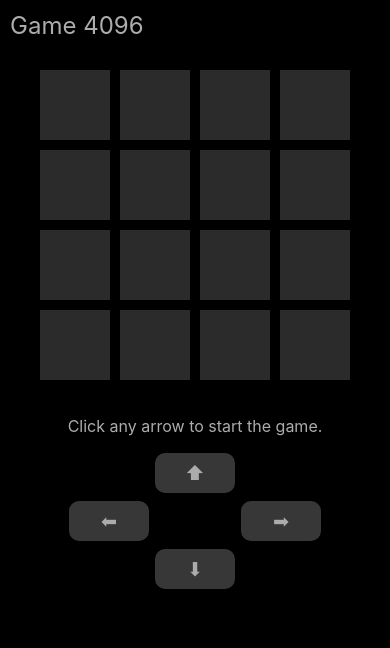
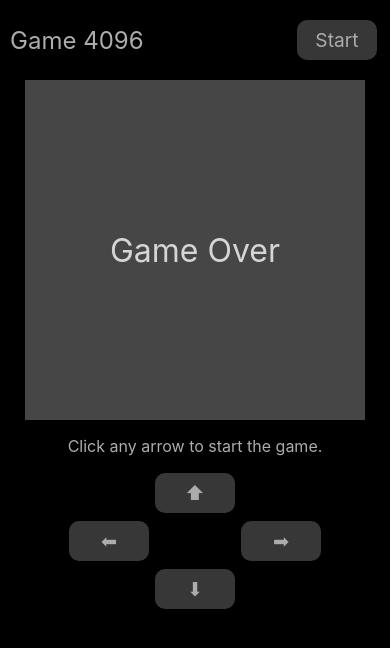
Before and after one commit to ChenWarren/game4096, a Next.js app: page / in a window 390 px wide. Shown: the top 648 px of the page. Built offline with nearby package versions, Linux system fonts and the light colour scheme.

Commit message:
update colors

```diff
--- a/game/Game4096/index.tsx
+++ b/game/Game4096/index.tsx
@@ -15,7 +15,7 @@ const initMatrix: number[][] = [
 const Game4096: NextPage = () => {
 
   const [gameMatrix, setGameMatrix] = useState(initMatrix)
-  const [gameOver, setGameOver] = useState(false)
+  const [gameOver, setGameOver] = useState(true)
   const [notice, setNotice] = useState(true)
 
   useEffect(()=> {
--- a/styles/globals.css
+++ b/styles/globals.css
@@ -28,6 +28,7 @@ a {
 
 .navbar {
     width: 450px;
+    height: 80px;
     display: flex;
     justify-content: space-between;
     align-items: center;
@@ -42,7 +43,11 @@ a {
 }
 
 .game-board {
-    padding: 15px 0;
+    width: 450px;
+    height: 440px;
+    display: flex;
+    flex-direction: column;
+    justify-content: center;
 }
 
 .row {
@@ -72,11 +77,11 @@ a {
 }
 
 .bg-2 {
-  background-color: rgb(73, 67, 67);
+  background-color: rgb(124, 107, 61);
 }
 
 .bg-4 {
-  background-color: rgb(97, 83, 66);
+  background-color: rgb(128, 81, 23);
 }
 .bg-8 {
   background-color: rgb(59, 111, 112);
@@ -97,7 +102,7 @@ a {
   background-color: rgb(61, 158, 148);
 }
 .bg-512 {
-  background-color: rgb(158, 147, 61);
+  background-color: rgb(158, 100, 61);
 }
 .bg-1024 {
   background-color: rgb(145, 43, 104);
@@ -136,8 +141,8 @@ a {
 }
 
 .game-over {
-   width: 375px;
-   height: 375px;
+   width: 450px;
+   height: 440px;
    background-color: rgba(140, 140, 140, 0.5);
    color:rgb(213, 213, 213);
    font-size: 2rem;
@@ -170,4 +175,12 @@ a {
   .notice {
     height: 30px;
   }
+  .game-board {
+    width: 340px;
+    height: 340px;
+  }
+  .game-over {
+    width: 340px;
+    height: 340px;
+  }
 }
```
